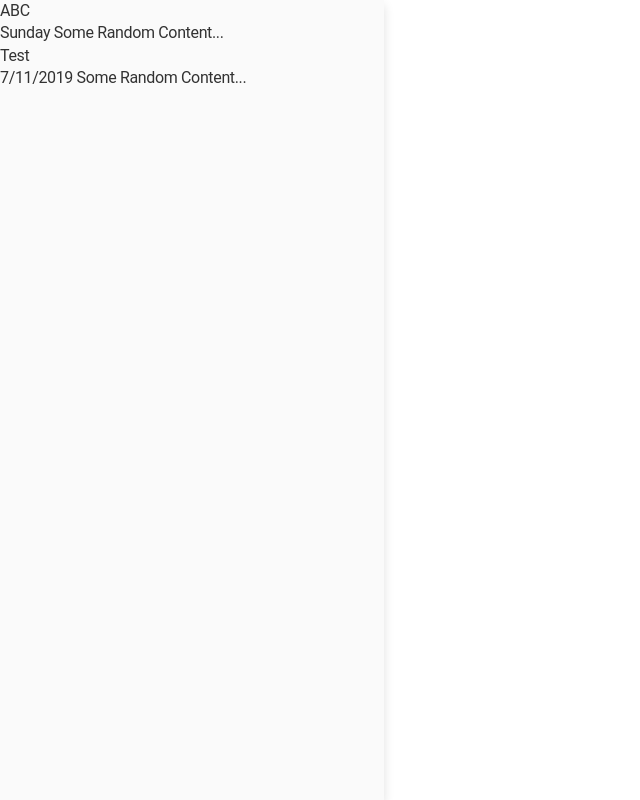
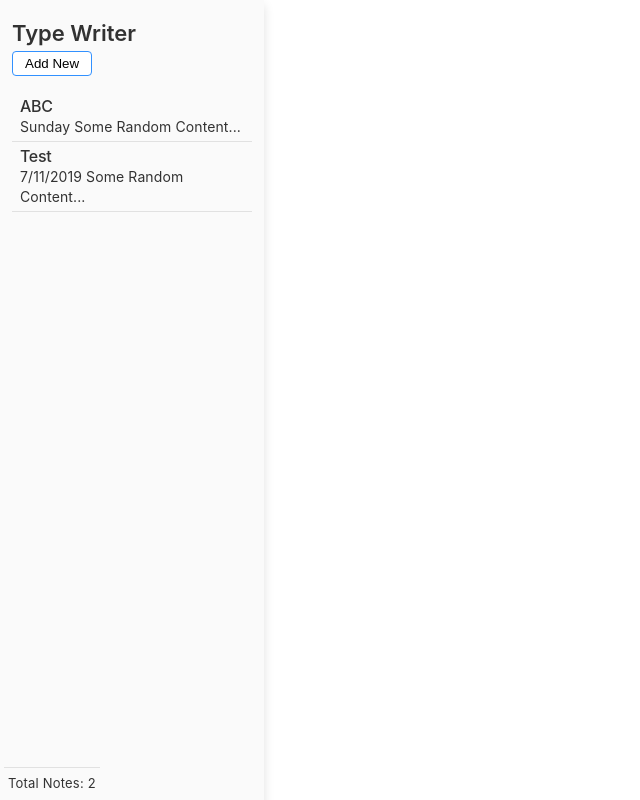
Before and after one commit to SandipNirmal/typewriter, a React (Create React App) app: page / in a window 1280 px wide. Shown: the whole page, without its empty margins (0-640 px from the left). Built offline with nearby package versions, Linux system fonts and the light colour scheme.

Commit message:
Updated Sidebar

```diff
--- a/src/App.css
+++ b/src/App.css
@@ -33,6 +33,10 @@
   --shadow-large: 0 30px 60px rgba(0, 0, 0, 0.12);
   --portal-opacity: 0.25;
 
+  /** Spacing Unit **/
+  --spacing-unit: 8px;
+  --spacing-unit-2x: 16px;
+
   /** TODO: Use following colors for different variations **/
 
   /*
@@ -52,7 +56,7 @@
  */
 body {
   background: var(--background-white);
-  font-family: Roboto, -apple-system, BlinkMacSystemFont, 'Helvetica Neue',
+  font-family: -apple-system, BlinkMacSystemFont, Roboto, 'Helvetica Neue',
     'Segoe UI', 'Oxygen', 'Ubuntu', 'Cantarell', 'Open Sans', sans-serif;
   -webkit-font-smoothing: antialiased;
   -moz-osx-font-smoothing: grayscale;
@@ -65,12 +69,21 @@ body {
   letter-spacing: -0.022em; */
 }
 
-.sidebar {
-  background: var(--background-light-gray);
-  box-shadow: var(--shadow-small);
-  width: 30%;
-  height: 100vh;
-  position: fixed;
-  top: 0;
-  left: 0;
+.light {
+  font-weight: 300;
 }
+
+.semi-bold {
+  font-weight: 400;
+}
+
+.bold {
+  font-weight: 500;
+}
+
+button {
+  padding: 4px 12px;
+  border-radius: 4px;
+  border: 1px solid var(--success-light);
+  background: var(--background-white);
+}
--- /dev/null
+++ b/src/components/Sidebar/List.css
@@ -0,0 +1,3 @@
+.list {
+  padding: var(--spacing-unit);
+}
--- /dev/null
+++ b/src/components/Sidebar/List.js
@@ -0,0 +1,17 @@
+import React from 'react';
+
+import ListItem from './ListItem';
+
+import './List.css';
+
+export function NoteList({ notes }) {
+  return (
+    <div className="list">
+      {notes.map(({ id, ...note }) => (
+        <ListItem key={id} {...note} />
+      ))}
+    </div>
+  );
+}
+
+export default NoteList;
--- /dev/null
+++ b/src/components/Sidebar/ListItem.css
@@ -0,0 +1,4 @@
+.list-item {
+  padding: 4px var(--spacing-unit);
+  border-bottom: 1px solid var(--background-gray);
+}
--- a/src/components/Sidebar/ListItem.js
+++ b/src/components/Sidebar/ListItem.js
@@ -2,6 +2,8 @@ import React from 'react';
 
 import Typography from '../Typography/Typography';
 import { getDate } from '../../utils';
+
+import './ListItem.css';
 
 export function ListItem({
   title = 'Test Title',
@@ -10,8 +12,8 @@ export function ListItem({
   updatedAt = new Date()
 }) {
   return (
-    <section>
-      <Typography variant="callout">{title}</Typography>
+    <section className="list-item">
+      <Typography variant="callout" className="bold">{title}</Typography>
       <Typography variant="subhead">
         {getDate(updatedAt)} {`${content.substr(0, 20)}...`}
       </Typography>
--- /dev/null
+++ b/src/components/Sidebar/Sidebar.css
@@ -0,0 +1,26 @@
+.sidebar {
+  background: var(--background-light-gray);
+  box-shadow: var(--shadow-small);
+  width: 20%;
+  min-width: 240px;
+  height: 100vh;
+  position: fixed;
+  top: 0;
+  left: 0;
+  padding: var(--spacing-unit) 4px;
+}
+
+.title {
+  padding: var(--spacing-unit);
+  /* text-align: center; */
+}
+
+.sidebar-footer {
+  position: absolute;
+  bottom: 0;
+  border-top: 1px solid var(--background-gray);
+  padding: 4px;
+  margin-bottom: 20px;
+  /* display: flex;
+  align-items: center; */
+}
--- a/src/components/Sidebar/Sidebar.js
+++ b/src/components/Sidebar/Sidebar.js
@@ -1,28 +1,38 @@
-import React from "react";
+import React from 'react';
 
-import ListItem from "./ListItem";
+import List from './List';
+import Typography from '../Typography/Typography';
+
+import './Sidebar.css';
 
 const notes = [
   {
     id: 1,
-    title: "ABC",
-    content: "Some Random Content",
-    updatedAt: "08/11/2019"
+    title: 'ABC',
+    content: 'Some Random Content',
+    updatedAt: '08/11/2019'
   },
   {
     id: 2,
-    title: "Test",
-    content: "Some Random Content",
-    updatedAt: "07/11/2019"
+    title: 'Test',
+    content: 'Some Random Content',
+    updatedAt: '07/11/2019'
   }
 ];
 
 export function Sidebar() {
   return (
     <div className="sidebar">
-      {notes.map(({ id, ...note }) => (
-        <ListItem key={id} {...note} />
-      ))}
+      <div className="title">
+        <Typography variant="title3">Type Writer</Typography>
+        <button>Add New</button>
+      </div>
+
+      <List notes={notes} />
+
+      <div className="sidebar-footer">
+        <Typography variant="footnote">Total Notes: {notes.length}</Typography>
+      </div>
     </div>
   );
 }
--- a/src/components/Sidebar/index.js
+++ b/src/components/Sidebar/index.js
@@ -1,2 +1,3 @@
-export * from "./ListItem";
-export * from "./Sidebar";
+export * from './ListItem';
+export * from './Sidebar';
+export * from './List';
--- a/src/components/Typography/Typography.css
+++ b/src/components/Typography/Typography.css
@@ -51,7 +51,7 @@
 }
 
 .subhead {
-  font-size: 15px;
+  font-size: 14px;
   font-weight: 400;
   line-height: 20px;
   letter-spacing: 0.00714em;
--- a/src/components/Typography/Typography.js
+++ b/src/components/Typography/Typography.js
@@ -1,74 +1,79 @@
-import React from "react";
+import React from 'react';
 
-import "./Typography.css";
+import './Typography.css';
 
-const Typography = ({ variant = "body1", children, ...other }) => {
-  let Element = "p";
-  let className = "body1";
+const Typography = ({
+  variant = 'body1',
+  children,
+  className = '',
+  ...other
+}) => {
+  let Element = 'p';
+  let classname = 'body1';
 
   switch (variant.toLowerCase()) {
-    case "largetitle":
-      Element = "h1";
-      className = "large-title";
+    case 'largetitle':
+      Element = 'h1';
+      classname = `large-title ${className}`;
       break;
 
-    case "title1":
-      Element = "h2";
-      className = "title1";
+    case 'title1':
+      Element = 'h2';
+      classname = `title1 ${className}`;
       break;
 
-    case "title2":
-      Element = "h3";
-      className = "title2";
+    case 'title2':
+      Element = 'h3';
+      classname = `title2 ${className}`;
       break;
 
-    case "title3":
-      Element = "h4";
-      className = "title2";
+    case 'title3':
+      Element = 'h4';
+      classname = `title2 ${className}`;
       break;
 
-    case "headline":
-      Element = "h5";
-      className = "headline";
+    case 'headline':
+      Element = 'h5';
+      classname = `headline ${className}`;
       break;
 
-    case "body":
-      Element = "p";
-      className = "body";
+    case 'body':
+      Element = 'p';
+      classname = `body ${className}`;
       break;
 
-    case "callout":
-      Element = "p";
-      className = "callout";
+    case 'callout':
+      Element = 'p';
+      classname = `callout ${className}`;
       break;
 
-    case "Subhead":
-      Element = "h6";
-      className = "Subhead";
+    case 'subhead':
+      Element = 'h6';
+      classname = `subhead ${className}`;
       break;
 
-    case "footnote":
-      Element = "span";
-      className = "footnote";
+    case 'footnote':
+      Element = 'span';
+      classname = `footnote ${className}`;
       break;
 
-    case "caption1":
-      Element = "span";
-      className = "caption1";
+    case 'caption1':
+      Element = 'span';
+      classname = `caption1 ${className}`;
       break;
 
-    case "caption2":
-      Element = "span";
-      className = "caption2";
+    case 'caption2':
+      Element = 'span';
+      classname = `caption2 ${className}`;
       break;
 
     default:
-      Element = "p";
-      className = "body";
+      Element = 'p';
+      classname = `body ${className}`;
   }
 
   return (
-    <Element className={className} {...other}>
+    <Element className={classname} {...other}>
       {children}
     </Element>
   );
```
Also changed, not shown: src/components/Typography/index.js (renamed from src/components/Typography/inedx.js).
